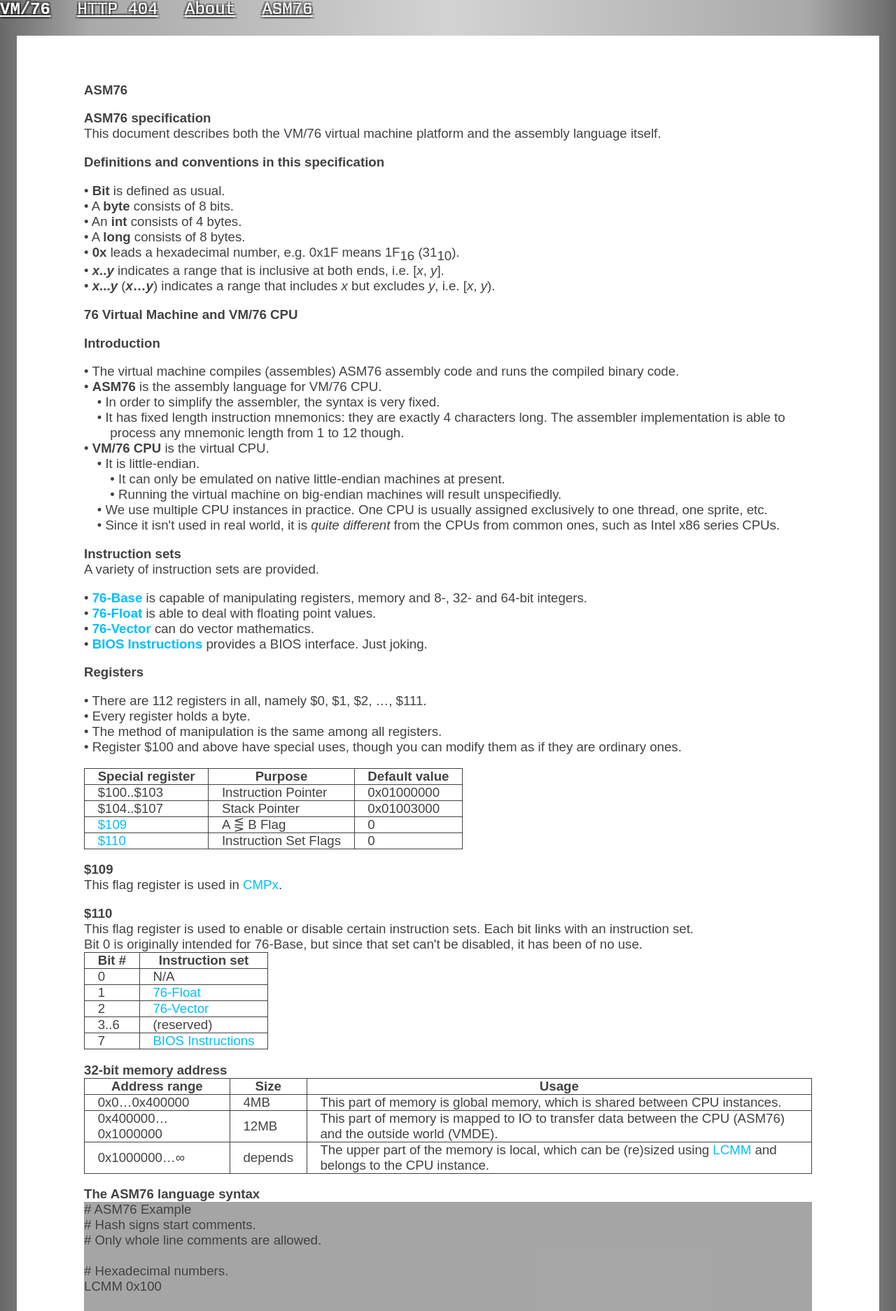
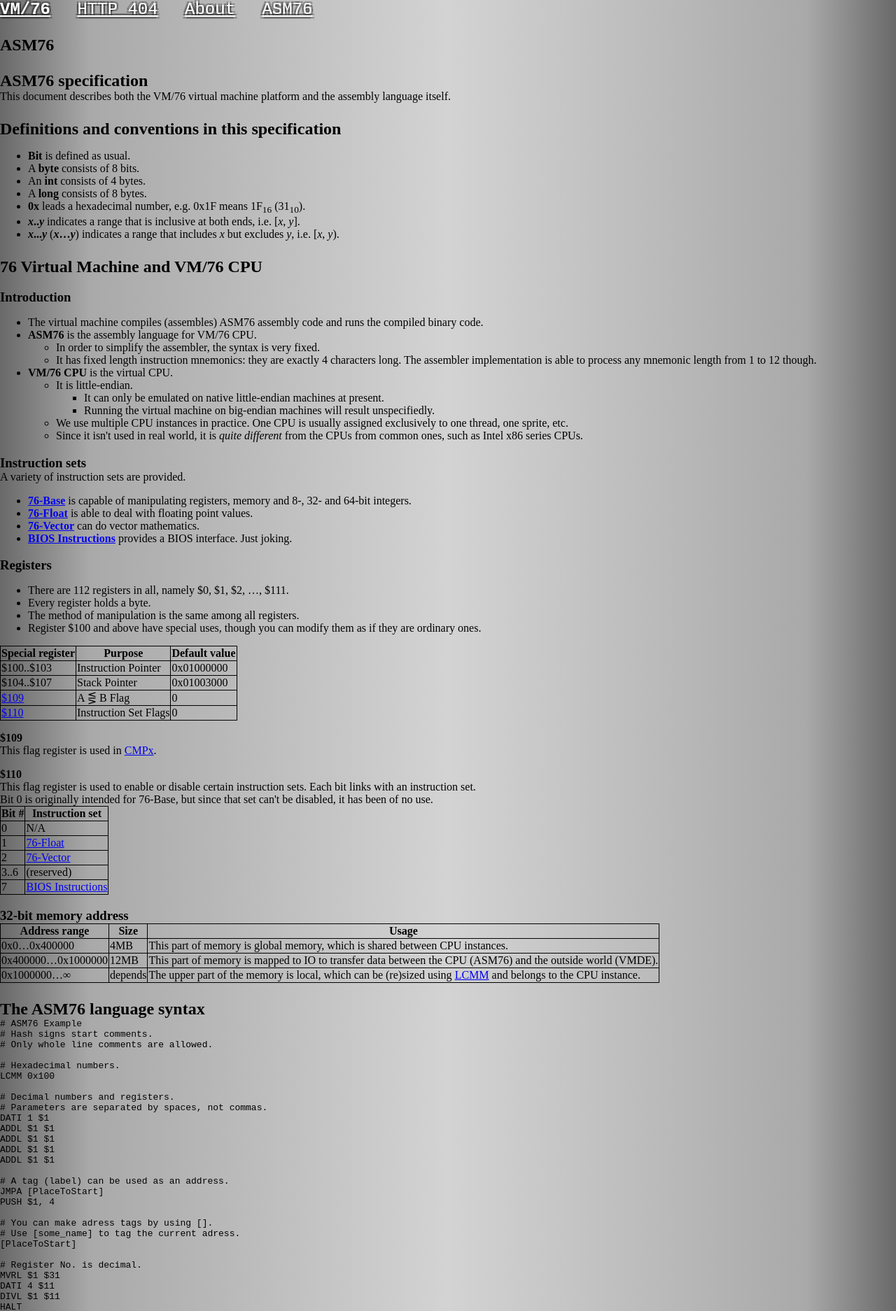
Before and after one commit to IcebergThings/VM-76, a Jekyll site: the page built from spec/asm76.md, in a window 1280 px wide. Shown: the top 1874 px of the page at 70% size. Built offline with Jekyll 4.4.1, drawn with Linux system fonts in a browser that asks for light colours.

Commit message:
Styleset WIP

```diff
--- a/_config.yml
+++ b/_config.yml
@@ -6,6 +6,14 @@ baseurl: "" # the subpath of your site, e.g. /blog
 url: "" # the base hostname & protocol for your site, e.g. http://example.com
 permalink: /blog/:categories/:title.html
 timezone: Asia/Shanghai
+defaults:
+  -
+    scope:
+      path: ""
+      type: posts
+    values:
+      layout: post
+      style: post
 
 # something extra
 liquid:
--- a/_layouts/page.html
+++ b/_layouts/page.html
@@ -2,7 +2,7 @@
 layout: default
 ---
 
-<article class="book-style">
+<article class="{{ page.style }}-style">
 	<h1>{{ page.title | escape }}</h1>
 	<div>
 		{{ content }}
--- a/_layouts/post.html
+++ b/_layouts/post.html
@@ -2,7 +2,7 @@
 layout: default
 ---
 
-<article class="book-style">
+<article class="{{ page.style }}-style">
 	<header>
 		<h1>{{ page.title | escape }}</h1>
 		<div>
--- /dev/null
+++ b/_sass/_base.scss
@@ -0,0 +1,33 @@
+@charset "utf-8";
+
+@mixin reset {
+	margin: 0;
+	padding: 0;
+}
+
+body, p, samp, pre, tt, code, kbd {
+	@include reset;
+}
+
+h1, h2, h3, h4, h5, h6 {
+	@include reset;
+	margin-top: 1em;
+}
+
+table {
+	border-collapse: collapse;
+	th, td {
+		border: .1em solid currentcolor;
+	}
+}
+
+body {
+	background-color: gray;
+	background-image: linear-gradient(to right, dimgray, darkgray 10%, lightgray, darkgray 90%, dimgray);
+}
+
+::selection {
+	color: white;
+	background-color: orange;
+	text-shadow: none;
+}
--- a/_sass/_highlight.scss
+++ b/_sass/_highlight.scss
@@ -1,3 +1,5 @@
+@charset "utf-8";
+
 // syntax highlighting styles
 
 .highlight {
--- /dev/null
+++ b/_sass/_layout.scss
@@ -0,0 +1,12 @@
+@charset "utf-8";
+
+header > nav {
+	@extend .game-style-text;
+	a {
+		margin-left: 1em;
+		&:first-child {
+			margin-left: 0;
+			font-weight: bold;
+		}
+	}
+}
--- a/_sass/_main.scss
+++ /dev/null
@@ -1,129 +0,0 @@
-@charset "utf-8";
-
-$font-family: "Source Code Pro", monospace;
-$font-size: 18pt;
-$sd: .1em;
-$shadow-color: rgba(0, 0, 0, .3);
-
-@mixin reset {
-	margin: 0;
-	padding: 0;
-	font-family: $font-family;
-	font-size: $font-size;
-}
-
-body, p, samp {
-	@include reset;
-}
-
-h1, h2, h3, h4, h5, h6 {
-	@include reset;
-	margin-top: 1em;
-}
-
-pre, tt, code {
-	@include reset;
-	background-color: rgba(42, 42, 42, .42);
-	pre & {
-		background-color: initial;
-	}
-}
-
-kbd {
-	@include reset;
-	outline: .1em solid currentcolor;
-	box-shadow: 0 0 0 (2 * $sd) $shadow-color, inset 0 0 0 $sd $shadow-color;
-}
-
-table {
-	border-collapse: collapse;
-	th, td {
-		border: .1em solid currentcolor;
-		padding: 0 1em;
-	}
-}
-
-body {
-	font-family: $font-family;
-	color: white;
-	background-color: gray;
-	background-image: linear-gradient(to right, dimgray, darkgray 10%, lightgray, darkgray 90%, dimgray);
-	text-shadow:
-		(-$sd) (-$sd) 0 $shadow-color,
-		(-$sd) (+$sd) 0 $shadow-color,
-		(+$sd) (-$sd) 0 $shadow-color,
-		(+$sd) (+$sd) 0 $shadow-color;
-}
-
-::selection {
-	color: white;
-	background-color: black;
-	text-shadow: none;
-}
-
-a {
-	color: white;
-	text-decoration: underline;
-	&:visited {
-		color: white;
-	}
-	&:active {
-		color: yellow;
-	}
-}
-
-ul {
-	list-style-type: none;
-	padding-left: 0;
-	& > li {
-		text-indent: -1em;
-		margin-left: 1em;
-		&::before {
-			content: "• ";
-		}
-	}
-}
-
-header > nav {
-	a {
-		margin-left: 1em;
-		&:first-child {
-			margin-left: 0;
-			font-weight: bold;
-		}
-	}
-}
-
-.book-style {
-	font-kerning: normal;
-	font-variant-ligatures: normal;
-	text-shadow: none;
-	background-color: white;
-	margin: 1em;
-	padding: 2em 4em;
-	color: #424242;
-
-	* {
-		font-family: "Arial", sans-serif;
-		font-size: 14pt;
-	}
-
-	::selection {
-		background-color: orange;
-	}
-
-	a {
-		$anchor-color: deepskyblue;
-		color: $anchor-color;
-		text-decoration: none;
-		&:hover {
-			background-color: lighten($anchor-color, 40%);
-			outline: .1em solid currentcolor;
-			outline-offset: .1em;
-		}
-		&:active {
-			color: darken($anchor-color, 15%);
-			background-color: lighten($anchor-color, 30%);
-		}
-	}
-}
--- /dev/null
+++ b/_sass/_stylesets.scss
@@ -0,0 +1,90 @@
+@charset "utf-8";
+
+$sd: .1em;
+$shadow-color: rgba(0, 0, 0, .3);
+
+.game-style-text {
+	font-family: "Source Code Pro", monospace;
+	font-size: 18pt;
+	color: white;
+	text-shadow:
+		(-$sd) (-$sd) 0 $shadow-color,
+		(-$sd) (+$sd) 0 $shadow-color,
+		(+$sd) (-$sd) 0 $shadow-color,
+		(+$sd) (+$sd) 0 $shadow-color;
+
+	kbd {
+		outline: .1em solid currentcolor;
+		box-shadow: 0 0 0 (2 * $sd) $shadow-color, inset 0 0 0 $sd $shadow-color;
+	}
+
+	a {
+		color: white;
+		text-decoration: underline;
+		&:visited {
+			color: white;
+		}
+		&:active {
+			color: yellow;
+		}
+	}
+}
+
+.game-style {
+	@extend .game-style-text;
+
+	pre, tt, code {
+		background-color: rgba(42, 42, 42, .42);
+		pre & {
+			background-color: initial;
+		}
+	}
+
+	ul {
+		list-style-type: none;
+		padding-left: 0;
+		& > li {
+			text-indent: -1em;
+			margin-left: 1em;
+			&::before {
+				content: "• ";
+			}
+		}
+	}
+
+	table {
+		th, td {
+			padding: 0 1em;
+		}
+	}
+}
+
+.book-style {
+	font-kerning: normal;
+	font-variant-ligatures: normal;
+	text-shadow: none;
+	background-color: white;
+	margin: 1em;
+	padding: 2em 4em;
+	color: #424242;
+
+	* {
+		font-family: "Arial", sans-serif;
+		font-size: 14pt;
+	}
+
+	a {
+		$anchor-color: deepskyblue;
+		color: $anchor-color;
+		text-decoration: none;
+		&:hover {
+			background-color: lighten($anchor-color, 40%);
+			outline: .1em solid currentcolor;
+			outline-offset: .1em;
+		}
+		&:active {
+			color: darken($anchor-color, 15%);
+			background-color: lighten($anchor-color, 30%);
+		}
+	}
+}
--- a/everything.scss
+++ b/everything.scss
@@ -2,5 +2,7 @@
 ---
 
 @charset "utf-8";
-@import "main";
+@import "base";
+@import "stylesets";
+@import "layout";
 @import "highlight";
```
